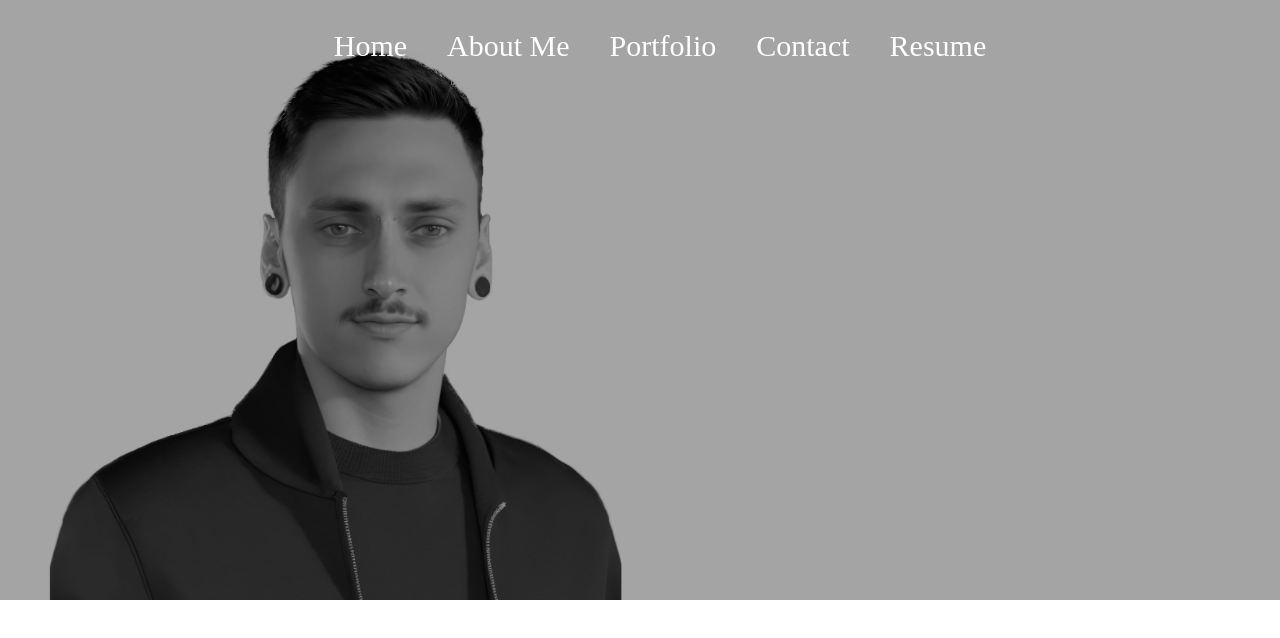
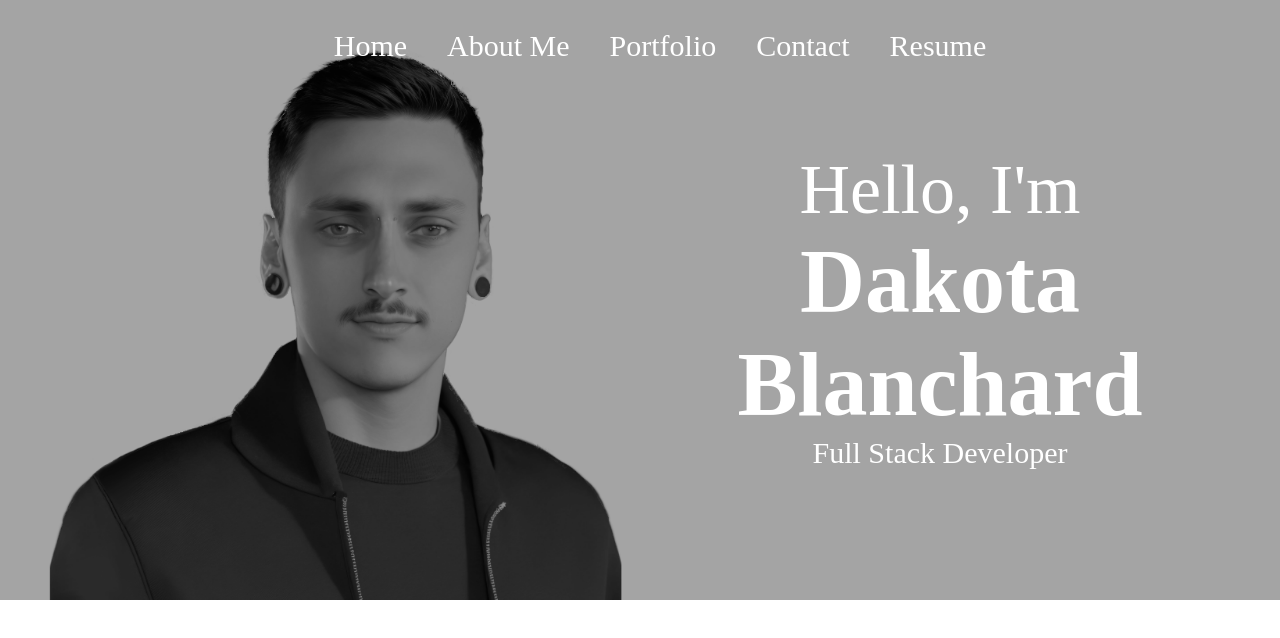
Before and after one commit to dakotablanchard/react-portfolio, a React (Vite) app: page / in a window 1280 px wide. Shown: the top 638 px of the page. Built offline with nearby package versions, Linux system fonts and the light colour scheme.

Commit message:
conditionally set header text content

```diff
--- a/src/components/Header.jsx
+++ b/src/components/Header.jsx
@@ -1,9 +1,21 @@
 
 
 const Header = ({ pageTitle }) => {
+    if (pageTitle === 'Home') {
+        return (
+            <header className="hero">
+                <div className="pageTitle">
+                    <p className="hello">Hello, I'm</p>
+                    <p className="name">Dakota Blanchard</p>
+                    <p className="job">Full Stack Developer</p>
+                </div>
+            </header>
+        );
+    }
+
     return (
         <header className="hero">
-            <h1>{pageTitle}</h1>
+            <h1 className="pageTitle">{pageTitle}</h1>
         </header>
     );
 }
--- a/src/components/Navbar.jsx
+++ b/src/components/Navbar.jsx
@@ -1,9 +1,36 @@
+import React, { useState, useEffect } from 'react';
 import { Link, useLocation } from 'react-router-dom';
+import Header from './Header';
 
 const Navbar = () => {
     const currentPage = useLocation().pathname;
+    const [pageTitle, setPageTitle] = useState('');
+
+    useEffect(() => {
+      switch (currentPage) {
+        case '/':
+          setPageTitle('Home');
+          break;
+        case '/about-me':
+          setPageTitle('About Me');
+          break;
+        case '/portfolio':
+          setPageTitle('Portfolio');
+          break;
+        case '/contact':
+          setPageTitle('Contact');
+          break;
+        case '/resume':
+          setPageTitle('Resume');
+          break;
+        default:
+          setPageTitle('');
+          break;
+      }
+    }, [currentPage]);
 
     return (
+    <div>
     <ul className="nav-tabs">
       <li className="nav-item">
         <Link to="/" className={currentPage === '/' ? 'nav-link active' : 'nav-link'}>
@@ -31,6 +58,8 @@ const Navbar = () => {
         </Link>
       </li>
     </ul>
+    <Header pageTitle={pageTitle} />
+    </div>
     );
 }
 
--- a/src/css/header.css
+++ b/src/css/header.css
@@ -7,3 +7,32 @@
     background-position: center;
     overflow: hidden;
 }
+
+h1{
+    font-size: 70px;
+}
+
+.pageTitle {
+    text-align: center;
+    align-items: center;
+    justify-content: center;
+    margin-left: 600px;
+    margin-top: 150px;
+    color: white;
+}
+
+.hello {
+    font-size: 70px;
+    margin: 0;
+}
+
+.name {
+    font-weight: bold;
+    font-size: 90px;
+    margin: 0;
+}
+
+.job {
+    font-size: 30px;
+    margin: 0;
+}
--- a/src/pages/AboutMe.jsx
+++ b/src/pages/AboutMe.jsx
@@ -2,7 +2,7 @@
 const AboutMe = () => {
     return (
         <div>
-        <h1>About Me</h1>
+
         </div>
     );
     };
--- a/src/pages/Contact.jsx
+++ b/src/pages/Contact.jsx
@@ -2,7 +2,7 @@
 const Contact = () => {
     return (
         <div>
-        <h1>Contact</h1>
+
         </div>
     );
     };
--- a/src/pages/Home.jsx
+++ b/src/pages/Home.jsx
@@ -4,7 +4,7 @@ import  '../css/header.css';
 const Home = () => {
     return (
         <div>
-            <Header />
+
         </div>
     );
 };
--- a/src/pages/Portfolio.jsx
+++ b/src/pages/Portfolio.jsx
@@ -2,7 +2,7 @@
 const Portfolio = () => {
     return (
         <div>
-        <h1>Portfolio</h1>
+
         </div>
     );
     };
--- a/src/pages/Resume.jsx
+++ b/src/pages/Resume.jsx
@@ -2,7 +2,7 @@
 const Resume = () => {
     return (
         <div>
-        <h1>Resume</h1>
+
         </div>
     );
     };
```
